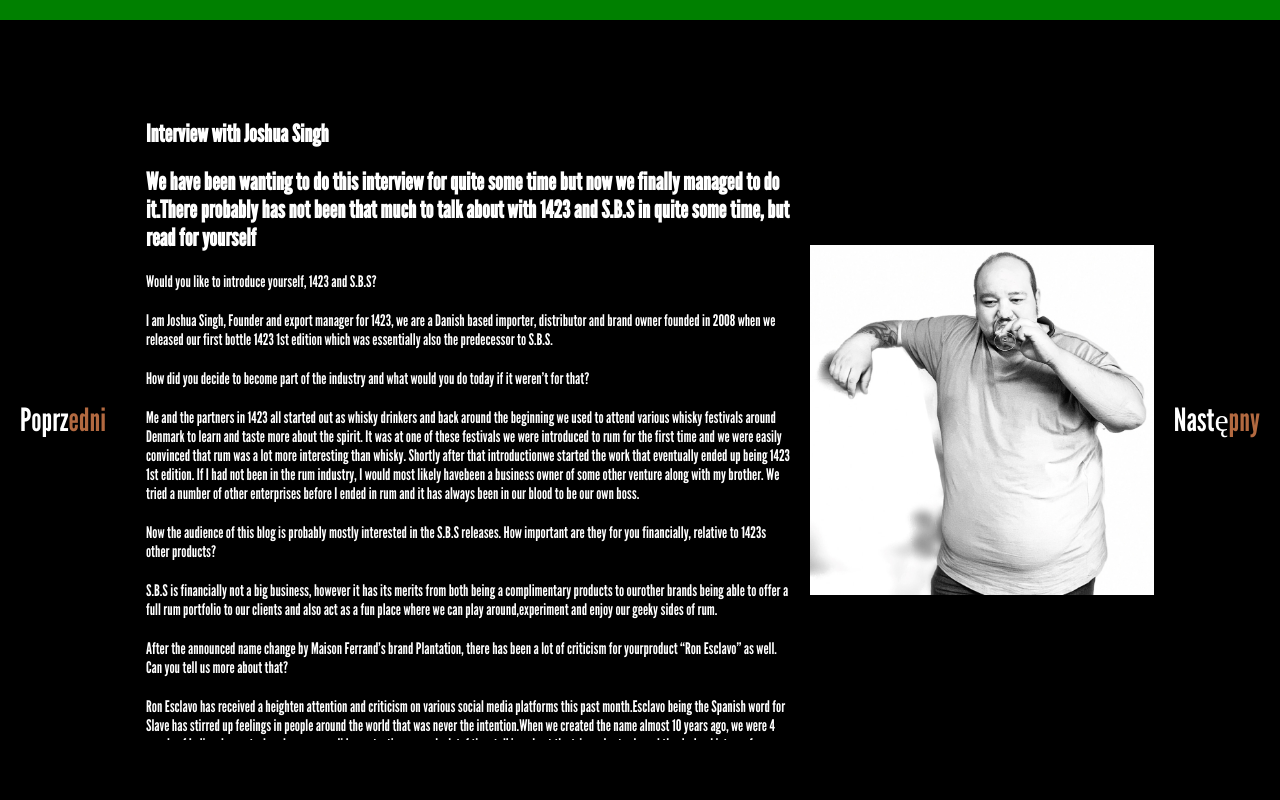
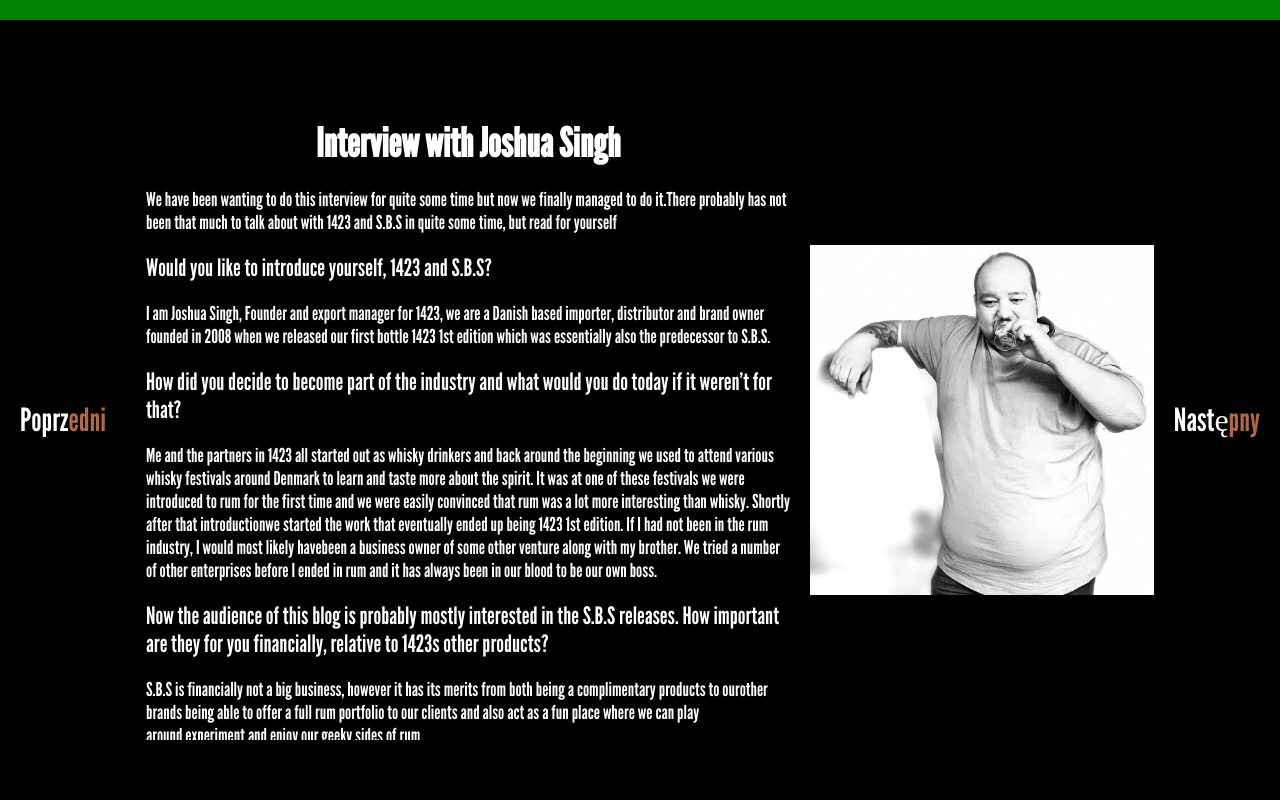
Before and after one commit to FilipowiczP/Rumhoolic, a React (Create React App) app: page / in a window 1280 px wide. Shown: the part 2380-3180 px from the top of the page. Built offline with nearby package versions, Linux system fonts and the light colour scheme.

Commit message:
Styled text in interview section

```diff
--- a/src/components/interviewSection/Interview.js
+++ b/src/components/interviewSection/Interview.js
@@ -31,13 +31,12 @@
                     <div key={id} className="interview__content">
 
                         <div className="interview__box">
-                            <h1 className="interview__text">{text.title}</h1>
+                            <h1 className="interview__title">{text.title}</h1>
                             <h2 className="interview__text">{text.start}</h2>
                              {text.content.map(({question, answer})=>{
                                 return (
                                     <>
-
-                                        <p className="interview__text">{question}</p>
+                                        <p className="interview__text interview__question ">{question}</p>
                                         <p className="interview__text">{answer}</p>
                                     </>
                                 )
--- a/src/components/interviewSection/interview.scss
+++ b/src/components/interviewSection/interview.scss
@@ -50,9 +50,25 @@
 
     }
   }
+  &__title{
+    font-size: 2.5rem;
+    color: $third-content;
+    @include desktop{
+      text-align: center;
+      margin: 20px 0;
+    }
+  }
   &__text{
     color: $third-content;
     margin: 20px;
-
+    font-size: 1.3rem;
+    @include desktop{
+      font-size: 1.2rem;
+      font-weight: 300;
+    }
+  }
+  &__question{
+    font-size: 1.5rem;
+    font-weight: 500;
   }
 }
--- a/src/components/tastingSection/tasting.scss
+++ b/src/components/tastingSection/tasting.scss
@@ -44,8 +44,8 @@
   &__title{
     font-size: 2.5rem;
     color: $third-content;
+    text-align: center;
     @include desktop{
-      text-align: center;
       margin: 20px 0;
     }
   }
```
